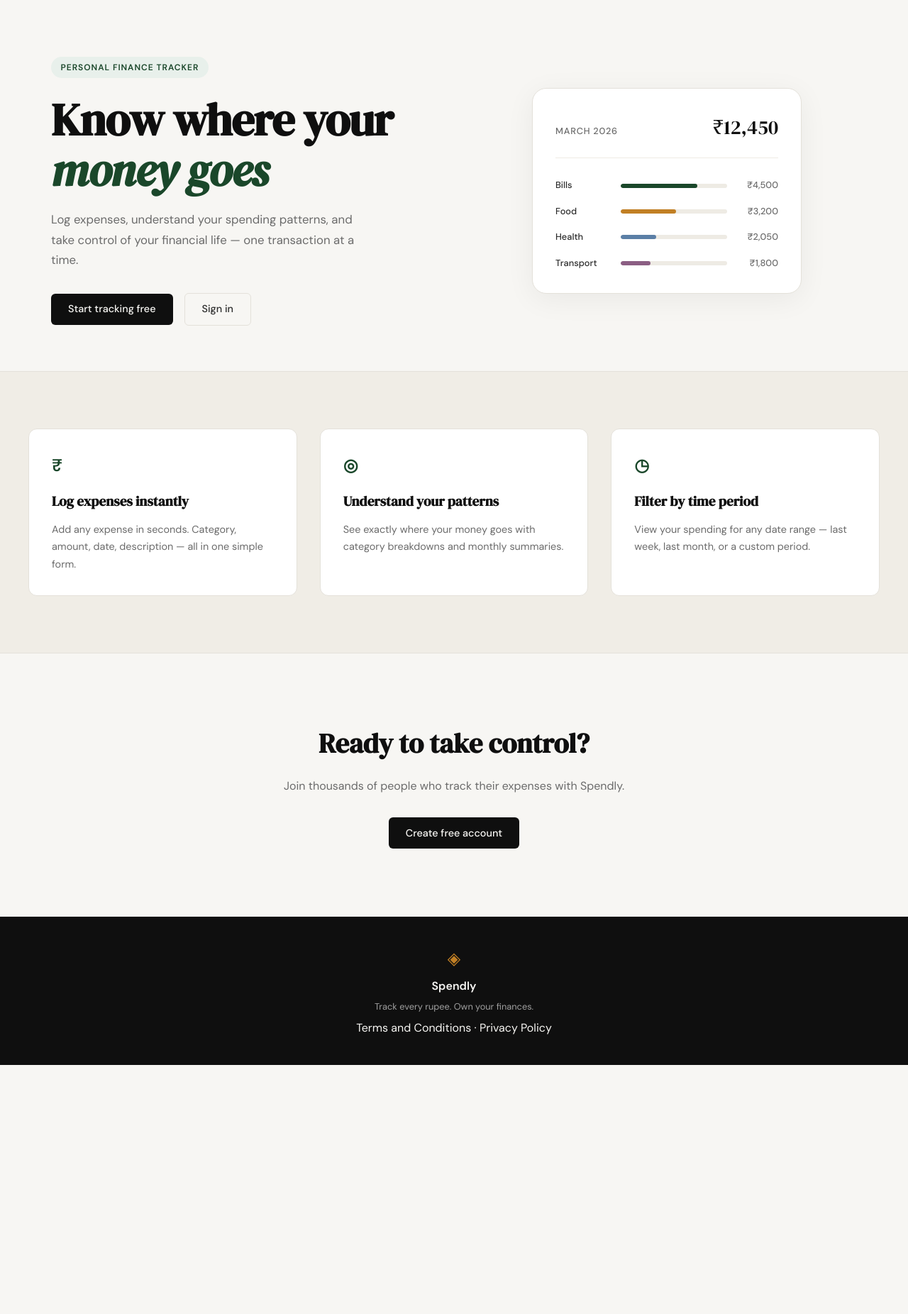
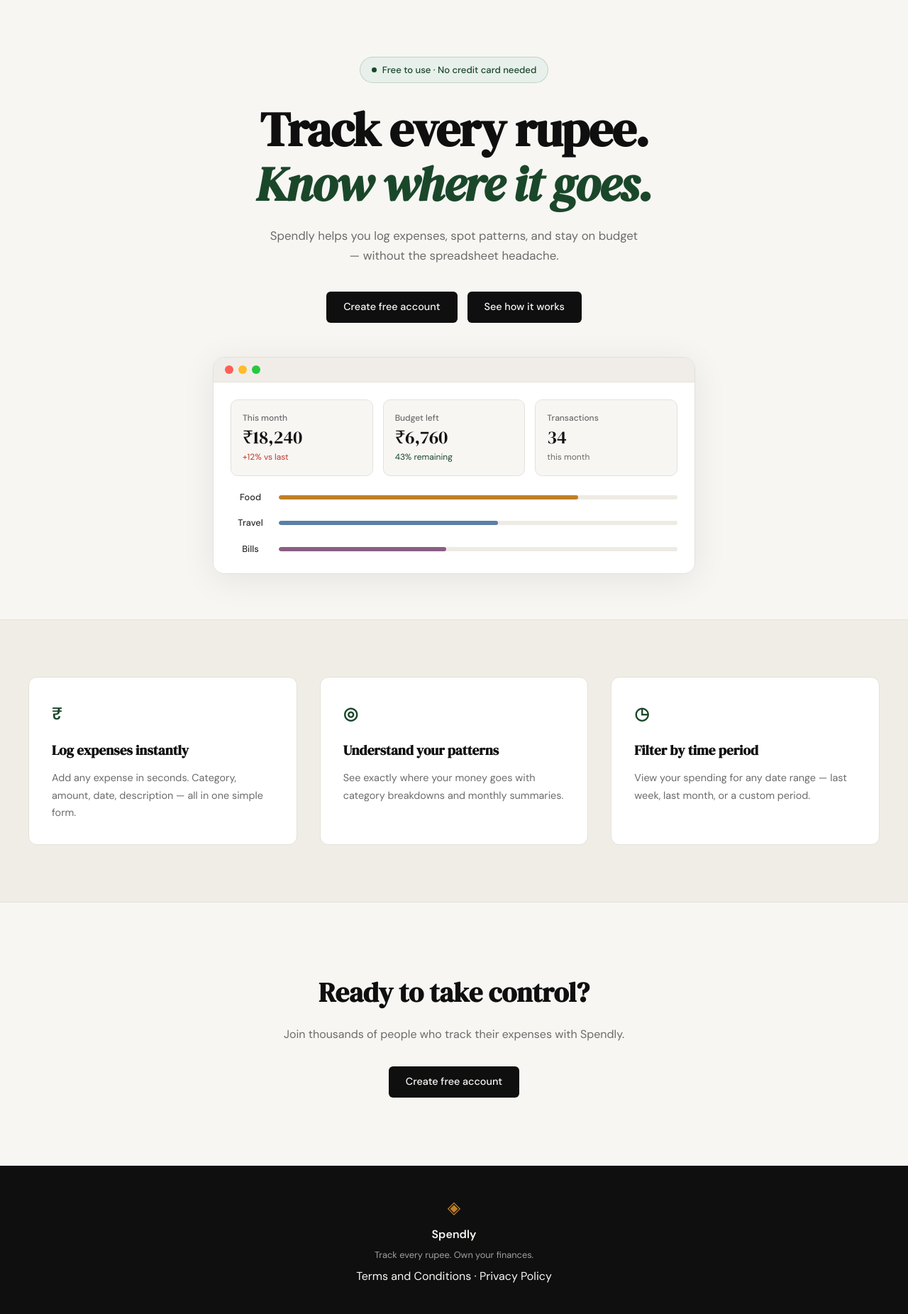
Before and after one commit to workid000/claude, a Flask app: page / in a window 1280 px wide. Shown: the part 61-1913 px from the top of the page at 71% size. Before the commit the page ends 1562 px from the top, so only its background shows below. Run offline with Flask 3, Linux system fonts and the light colour scheme.

Commit message:
landing: redesign hero section to match mockup

```diff
--- a/file.txt
+++ b/file.txt
@@ -43,7 +43,7 @@
 
 I've attached a screenshot of the updated Spendly hero section design.
 
-Modify only the hero section in @templates/landing.html and @static/css/landing.css
+Mmodify only the hero section in @templates/landing.html and @static/css/landing.css
 to match this image exactly. Do not touch any other part of the page.
 
 git commit -m "landing: redesign hero section to match mockup"
--- /dev/null
+++ b/static/css/landing.css
@@ -0,0 +1,165 @@
+/* ------------------------------------------------------------------ */
+/* Landing page — hero overrides                                       */
+/* ------------------------------------------------------------------ */
+
+.hero {
+    display: flex;
+    flex-direction: column;
+    align-items: center;
+    text-align: center;
+    padding: 5rem 2rem 4rem;
+    gap: 3rem;
+}
+
+.hero-inner {
+    display: flex;
+    flex-direction: column;
+    align-items: center;
+    max-width: 640px;
+}
+
+.hero-badge {
+    display: inline-flex;
+    align-items: center;
+    gap: 0.5rem;
+    background: var(--accent-light);
+    color: var(--accent);
+    font-size: 0.82rem;
+    font-weight: 500;
+    letter-spacing: 0;
+    text-transform: none;
+    padding: 0.45rem 1rem;
+    border-radius: 999px;
+    margin-bottom: 1.75rem;
+    border: 1px solid rgba(26, 71, 42, 0.18);
+}
+
+.hero-badge-dot {
+    width: 7px;
+    height: 7px;
+    border-radius: 50%;
+    background: var(--accent);
+    flex-shrink: 0;
+}
+
+.hero-title {
+    font-size: clamp(2.5rem, 6vw, 4.25rem);
+    line-height: 1.12;
+    margin-bottom: 1.25rem;
+}
+
+.hero-subtitle {
+    font-size: 1.05rem;
+    max-width: 520px;
+    margin-bottom: 2.25rem;
+}
+
+.hero-actions {
+    gap: 0.875rem;
+}
+
+/* Both CTA buttons are dark filled */
+.hero-actions .btn-primary + .btn-primary {
+    background: var(--ink);
+    color: var(--paper);
+}
+
+/* ------------------------------------------------------------------ */
+/* Mock window                                                         */
+/* ------------------------------------------------------------------ */
+
+.hero-visual {
+    width: 100%;
+    max-width: 680px;
+    justify-content: stretch;
+}
+
+.mock-window {
+    background: #f5f5f4;
+    border: 1px solid var(--border);
+    border-radius: 16px;
+    overflow: hidden;
+    box-shadow: 0 8px 48px rgba(0, 0, 0, 0.08);
+    width: 100%;
+}
+
+.mock-window-chrome {
+    display: flex;
+    align-items: center;
+    gap: 7px;
+    padding: 11px 16px;
+    background: #f0ede8;
+    border-bottom: 1px solid var(--border);
+}
+
+.mock-dot {
+    width: 12px;
+    height: 12px;
+    border-radius: 50%;
+}
+
+.mock-dot-red    { background: #ff5f57; }
+.mock-dot-yellow { background: #febc2e; }
+.mock-dot-green  { background: #28c840; }
+
+.mock-window-body {
+    background: #ffffff;
+    padding: 1.5rem;
+    display: flex;
+    flex-direction: column;
+    gap: 1.25rem;
+}
+
+.mock-stats {
+    display: grid;
+    grid-template-columns: repeat(3, 1fr);
+    gap: 0.875rem;
+}
+
+.mock-stat {
+    background: var(--paper);
+    border: 1px solid var(--border);
+    border-radius: 10px;
+    padding: 1rem;
+    display: flex;
+    flex-direction: column;
+    gap: 0.2rem;
+    text-align: left;
+}
+
+.mock-stat-label {
+    font-size: 0.75rem;
+    color: var(--ink-muted);
+    font-weight: 500;
+}
+
+.mock-stat-value {
+    font-family: var(--font-display);
+    font-size: 1.6rem;
+    color: var(--ink);
+    line-height: 1.15;
+}
+
+.mock-stat-sub {
+    font-size: 0.75rem;
+    color: var(--ink-muted);
+}
+
+.mock-stat-danger  { color: var(--danger); }
+.mock-stat-success { color: var(--accent); }
+
+.mock-window-body .mock-bar-row {
+    grid-template-columns: 56px 1fr;
+}
+
+.mock-bar-amber  { background: #c17f24; }
+.mock-bar-blue   { background: #5b7fa6; }
+.mock-bar-purple { background: #8b5e83; }
+
+/* ------------------------------------------------------------------ */
+/* Responsive                                                          */
+/* ------------------------------------------------------------------ */
+
+@media (max-width: 600px) {
+    .mock-stats { grid-template-columns: 1fr; }
+}
--- a/templates/landing.html
+++ b/templates/landing.html
@@ -1,60 +1,76 @@
 {% extends "base.html" %}
 
 {% block title %}Spendly — Track Every Rupee{% endblock %}
+
+{% block head %}
+<link rel="stylesheet" href="{{ url_for('static', filename='css/landing.css') }}">
+{% endblock %}
 
 {% block content %}
 
 <section class="hero">
     <div class="hero-inner">
-        <div class="hero-badge">Personal Finance Tracker</div>
+        <div class="hero-badge">
+            <span class="hero-badge-dot"></span>
+            Free to use · No credit card needed
+        </div>
         <h1 class="hero-title">
-            Know where your<br>
-            <em>money goes</em>
+            Track every rupee.<br>
+            <em>Know where it goes.</em>
         </h1>
         <p class="hero-subtitle">
-            Log expenses, understand your spending patterns,
-            and take control of your financial life —
-            one transaction at a time.
+            Spendly helps you log expenses, spot patterns, and stay
+            on budget — without the spreadsheet headache.
         </p>
         <div class="hero-actions">
-            <a href="{{ url_for('register') }}" class="btn-primary">Start tracking free</a>
-            <a href="{{ url_for('login') }}" class="btn-ghost">Sign in</a>
+            <a href="{{ url_for('register') }}" class="btn-primary">Create free account</a>
+            <a href="{{ url_for('login') }}" class="btn-primary">See how it works</a>
         </div>
     </div>
     <div class="hero-visual">
-        <div class="mock-card">
-            <div class="mock-card-header">
-                <span class="mock-label">March 2026</span>
-                <span class="mock-total">₹12,450</span>
+        <div class="mock-window">
+            <div class="mock-window-chrome">
+                <span class="mock-dot mock-dot-red"></span>
+                <span class="mock-dot mock-dot-yellow"></span>
+                <span class="mock-dot mock-dot-green"></span>
             </div>
-            <div class="mock-bars">
-                <div class="mock-bar-row">
-                    <span class="mock-cat">Bills</span>
-                    <div class="mock-bar-track">
-                        <div class="mock-bar" style="width: 72%"></div>
+            <div class="mock-window-body">
+                <div class="mock-stats">
+                    <div class="mock-stat">
+                        <span class="mock-stat-label">This month</span>
+                        <span class="mock-stat-value">₹18,240</span>
+                        <span class="mock-stat-sub mock-stat-danger">+12% vs last</span>
                     </div>
-                    <span class="mock-amt">₹4,500</span>
+                    <div class="mock-stat">
+                        <span class="mock-stat-label">Budget left</span>
+                        <span class="mock-stat-value">₹6,760</span>
+                        <span class="mock-stat-sub mock-stat-success">43% remaining</span>
+                    </div>
+                    <div class="mock-stat">
+                        <span class="mock-stat-label">Transactions</span>
+                        <span class="mock-stat-value">34</span>
+                        <span class="mock-stat-sub">this month</span>
+                    </div>
                 </div>
-                <div class="mock-bar-row">
-                    <span class="mock-cat">Food</span>
-                    <div class="mock-bar-track">
-                        <div class="mock-bar mock-bar-2" style="width: 52%"></div>
+                <div class="mock-bars">
+                    <div class="mock-bar-row">
+                        <span class="mock-cat">Food</span>
+                        <div class="mock-bar-track">
+                            <div class="mock-bar mock-bar-amber" style="width: 75%"></div>
+                        </div>
                     </div>
-                    <span class="mock-amt">₹3,200</span>
-                </div>
-                <div class="mock-bar-row">
-                    <span class="mock-cat">Health</span>
-                    <div class="mock-bar-track">
-                        <div class="mock-bar mock-bar-3" style="width: 33%"></div>
+                    <div class="mock-bar-row">
+                        <span class="mock-cat">Travel</span>
+                        <div class="mock-bar-track">
+                            <div class="mock-bar mock-bar-blue" style="width: 55%"></div>
+                        </div>
                     </div>
-                    <span class="mock-amt">₹2,050</span>
-                </div>
-                <div class="mock-bar-row">
-                    <span class="mock-cat">Transport</span>
-                    <div class="mock-bar-track">
-                        <div class="mock-bar mock-bar-4" style="width: 28%"></div>
+                    <div class="mock-bar-row">
+                        <span class="mock-cat">Bills</span>
+                        <div class="mock-bar-track">
+                            <div class="mock-bar mock-bar-purple" style="width: 42%"></div>
+                        </div>
                     </div>
-                    <span class="mock-amt">₹1,800</span>
                 </div>
             </div>
         </div>
```
Also changed, not shown: Screenshot 2026-03-25 at 12.36.20 AM.png (added).
